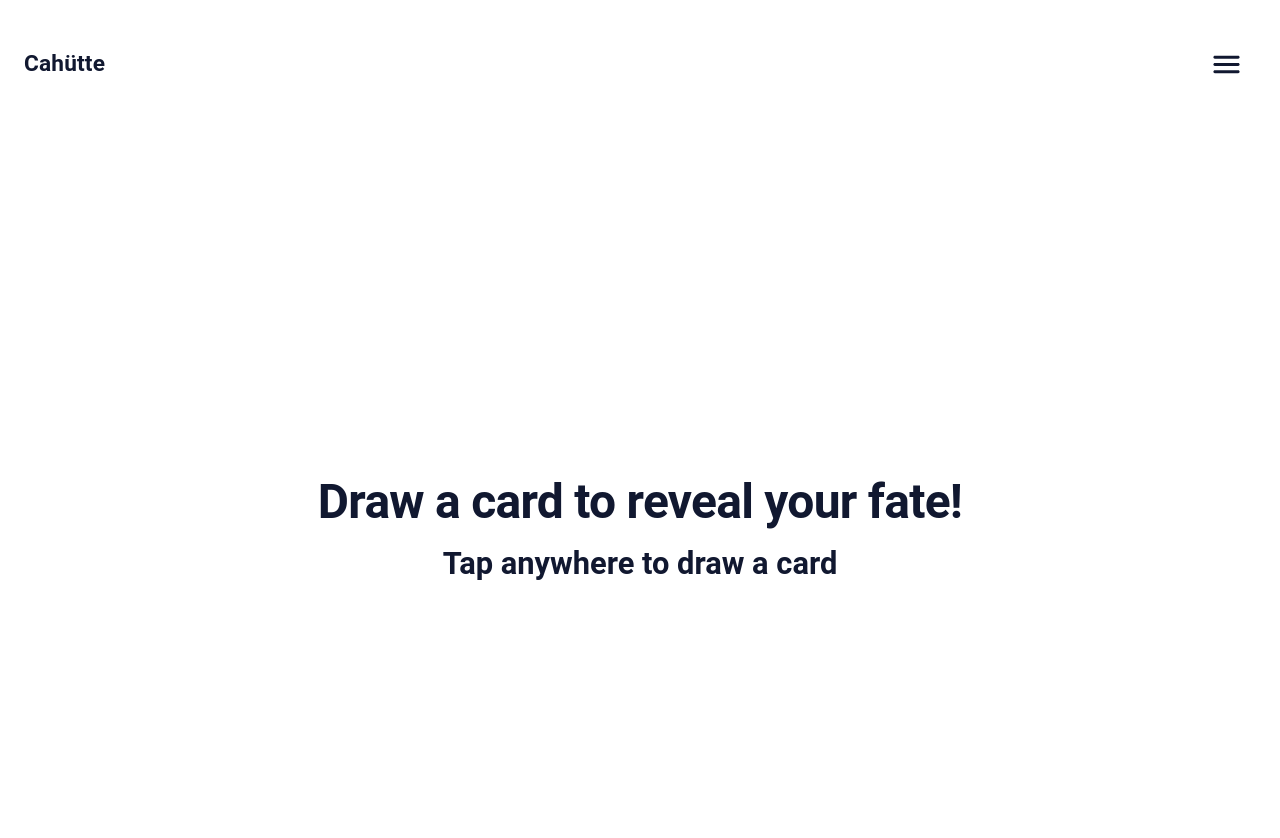
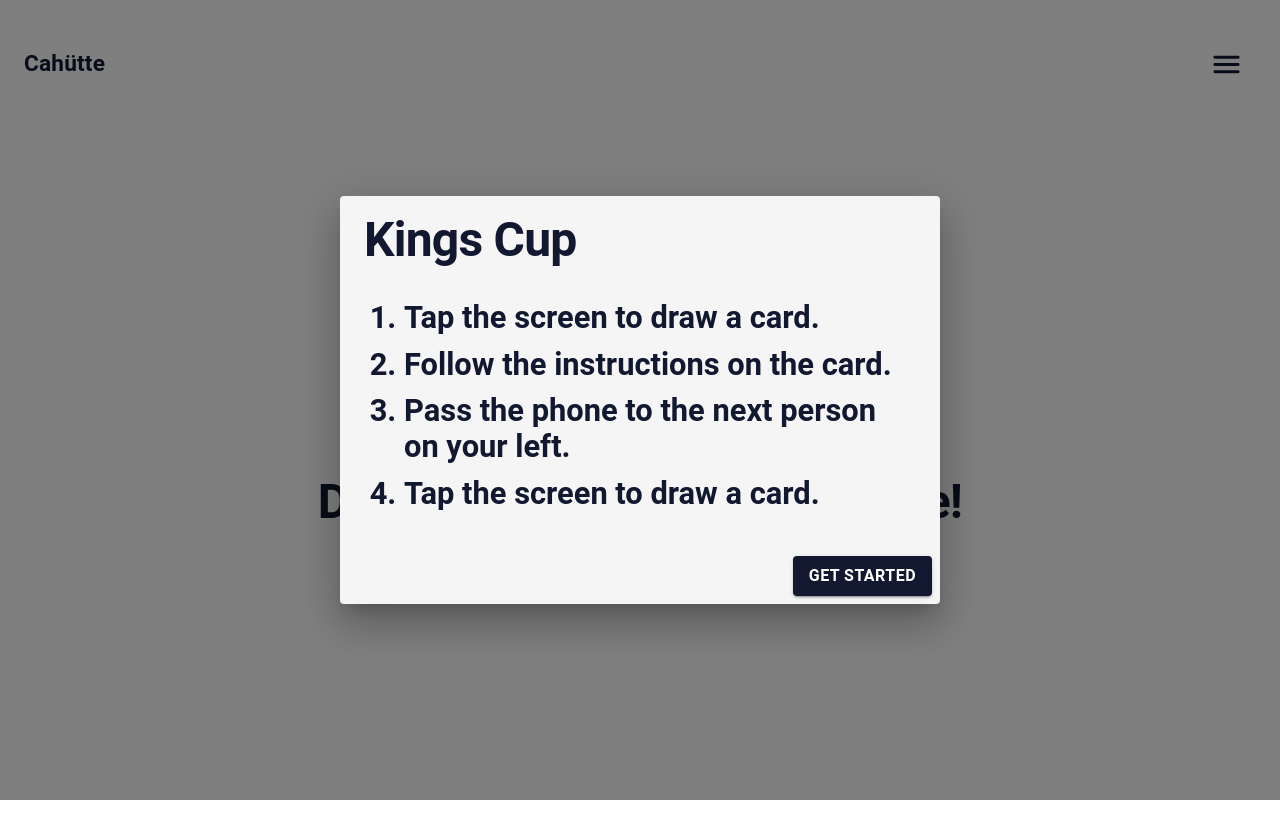
Before and after one commit to el-zacharoo/drinking-game-site, a React (Vite) app: page /drinking-games in a window 1280 px wide. Shown: the top 838 px of the page. Built offline with nearby package versions, Linux system fonts and the light colour scheme.

Commit message:
added rules dialog

```diff
--- a/src/views/KingsCup.tsx
+++ b/src/views/KingsCup.tsx
@@ -1,6 +1,16 @@
-import { JSX, useState } from "react";
+import { JSX, useState, useEffect } from "react";
 
-import { Box, CardActionArea, Typography, Stack } from "@mui/material";
+import {
+    Box,
+    CardActionArea,
+    Typography,
+    Stack,
+    Dialog,
+    DialogContent,
+    DialogActions,
+    Button,
+    DialogTitle,
+} from "@mui/material";
 
 type TKingsCup = {
     [key: string]: string;
@@ -83,6 +93,7 @@ const kingsCupObj: { [key: string]: TKingsCup } = {
 const suit = ["Hearts", "Diamonds", "Clubs", "Spades"];
 
 export const KingsCup = (): JSX.Element => {
+    const [open, setOpen] = useState<boolean>(false);
     const [kingsCup, setKingsCup] = useState<TKingsCup>({
         name: "",
         description: "",
@@ -116,9 +127,43 @@ export const KingsCup = (): JSX.Element => {
         });
     };
 
+    useEffect(() => {
+        setOpen(true);
+    }, []);
+
+    const rules = [
+        "Tap the screen to draw a card.",
+        "Follow the instructions on the card.",
+        "Pass the phone to the next person on your left.",
+        "Tap the screen to draw a card.",
+    ];
+
     return (
+        <>
+            <Dialog open={open} onClose={() => setOpen(false)}>
+                <DialogTitle variant="h1" component={Typography}>
+                    Kings Cup
+                </DialogTitle>
+                <DialogContent>
+                    <ol>
+                        {rules.map((rule, index) => (
+                            <Typography gutterBottom key={index} variant="h3">
+                                <li>{rule}</li>
+                            </Typography>
+                        ))}
+                    </ol>
+                </DialogContent>
+                <DialogActions>
+                    <Button variant="contained" onClick={() => setOpen(false)}>
+                        Get started
+                    </Button>
+                </DialogActions>
+            </Dialog>
             <Box
-            sx={{ backgroundColor: `${kingsCup.color}.main`, height: "100%" }}
+                sx={{
+                    backgroundColor: `${kingsCup.color}.main`,
+                    height: "100%",
+                }}
                 component={CardActionArea}
                 onClick={random}>
                 <Stack
@@ -171,6 +216,7 @@ export const KingsCup = (): JSX.Element => {
                     )}
                 </Stack>
             </Box>
+        </>
     );
 };
 
```
Lines whose indentation alone changed are shown as unchanged.
